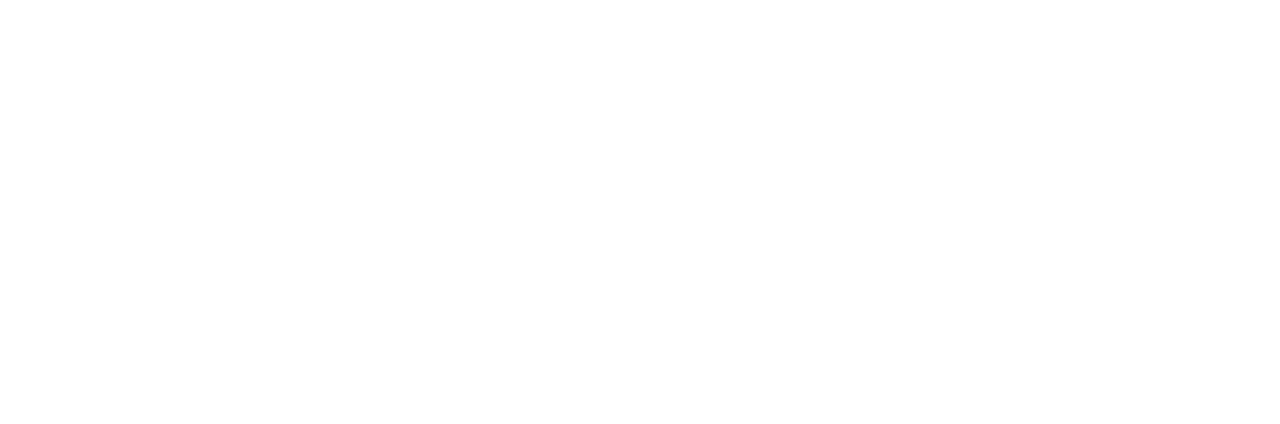
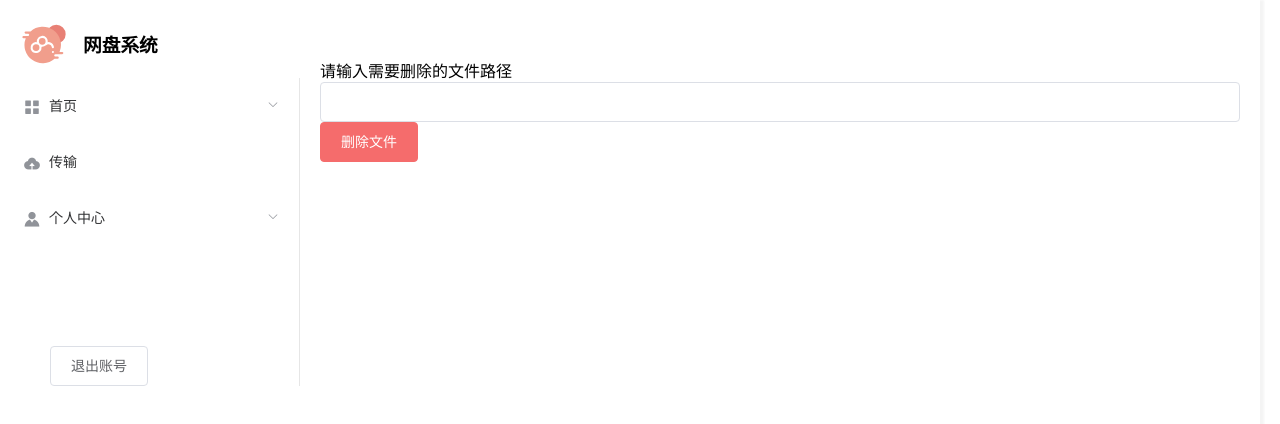
Before and after one commit to Tiny-Curriculum-Team/HadoopNetDisk, a Vue app: page /#/home/delete in a window 1280 px wide. Shown: the top 424 px of the page. Built offline with nearby package versions, Linux system fonts and the light colour scheme.

Commit message:
删除文件

```diff
--- /dev/null
+++ b/src/api/delete.js
@@ -0,0 +1,19 @@
+import createAxios from "../utiles/request";
+
+const api = {
+  deletefile: "/file/delete/",
+};
+
+export default function deleteFile(token,file_paths){
+  return createAxios({
+      url:api.deletefile,
+      method:'POST',
+      headers: {
+        'Content-Type': 'application/x-www-form-urlencoded'
+        },
+      data:{
+        token,
+        file_paths
+      }
+  })
+}
--- a/src/components/Left_nav.vue
+++ b/src/components/Left_nav.vue
@@ -22,6 +22,7 @@
                   <span>首页</span>
                 </template>
                 <el-menu-item index="/home/allfile">全部文件</el-menu-item>
+                <el-menu-item index="/home/delete">删除文件</el-menu-item>
                 <el-menu-item index="/home/classfy">分类文件</el-menu-item>
                 <el-menu-item index="/home/myshare">我的分享</el-menu-item>
               </el-submenu>
--- a/src/components/configuration/Transmit.vue
+++ b/src/components/configuration/Transmit.vue
@@ -102,7 +102,7 @@
         if(res.data.code ==200){
             this.$message({
                 showClose: true,
-                message: '登录成功',
+                message: '上传成功',
                 type: 'success'
                 });
           }
--- /dev/null
+++ b/src/components/configuration/deleteFile.vue
@@ -0,0 +1,37 @@
+<template>
+    <div>
+        <span>请输入需要删除的文件路径</span>
+        <el-input v-model="file_paths"></el-input>
+        <el-button type="danger" @click="deleteFils">删除文件</el-button>
+    </div>
+</template>
+
+<script>
+import deleteFile from "/src/api/delete"
+    export default {
+        name:"deleteFile",
+        data(){
+            return{
+                file_paths:''
+            }
+        },
+        methods:{
+            deleteFils(){
+                const token = localStorage.getItem('token')
+                deleteFile(token,this.file_paths).then((res)=>{
+                    if(res.data.code ==200){
+            this.$message({
+                showClose: true,
+                message: '删除成功',
+                type: 'success'
+                });
+          }
+                })
+            }
+        }
+    }
+</script>
+
+<style scoped>
+
+</style>
--- a/src/router/index.js
+++ b/src/router/index.js
@@ -10,7 +10,8 @@
 import BaseInfor from "../components/configuration/BaseInfor.vue";
 import UserManagement from "../components/configuration/user-manage.vue";
 import FirstCatalog from "../components/fils/first-catalog.vue";
-import SecondCatalog from "../components/fils/second-catalog.vue"
+import SecondCatalog from "../components/fils/second-catalog.vue";
+import deleteFile from "../components/configuration/deleteFile.vue"
 
 import VueRouter from "vue-router";
 Vue.use(VueRouter);
@@ -124,6 +125,11 @@
           path:"/home/allfile/second-catalog",
           name:"SecondCatalog",
           component:SecondCatalog
+        },
+        {
+          path:"/home/delete",
+          name:"deleteFile",
+          component:deleteFile
         }
       ],
     },
```
